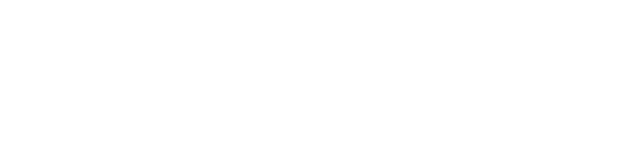
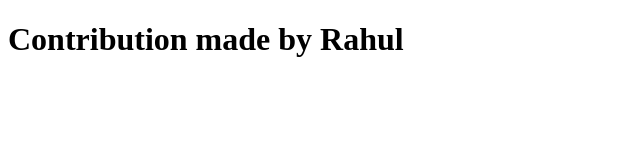
Before and after one commit to SreekanthJaladanki/git-giet, a plain HTML site: page index.html in a window 1280 px wide. Shown: the whole page, without its empty margins (0-640 px from the left). Drawn offline with Linux system fonts and the light colour scheme.

Commit message:
successfully contributed

```diff
--- a/index.html
+++ b/index.html
@@ -4,6 +4,7 @@
     <meta charset="UTF-8">
     <meta name="viewport" content="width=device-width, initial-scale=1.0">
     <title>Document</title>
+    <h1>Contribution made by Rahul</h1>
 </head>
 <body>
 
```
